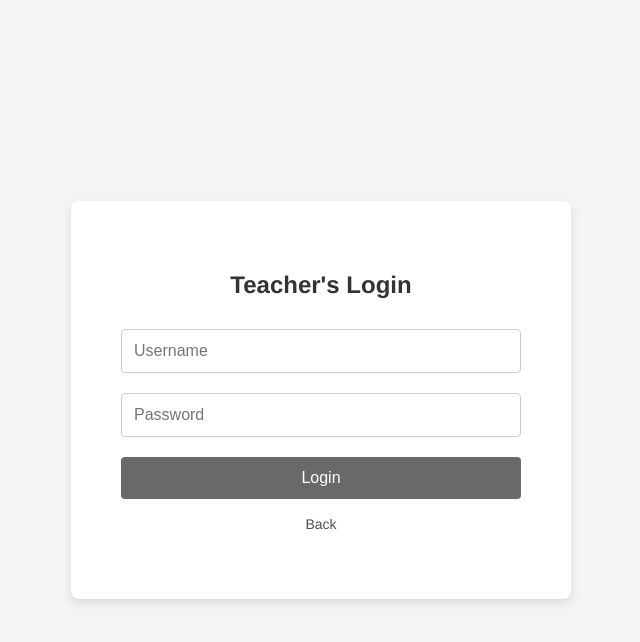
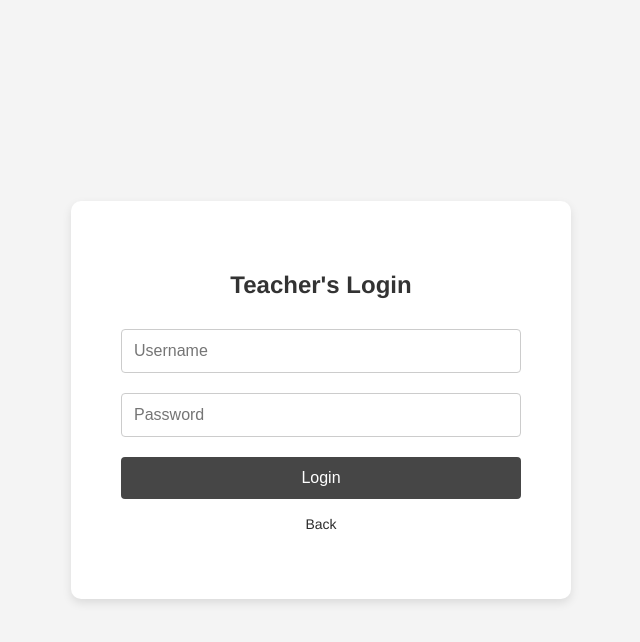
Before and after one commit to teety5354/RWB_student_report, a Flask app: page /login in a window 1280 px wide. Shown: the top 642 px of the page, without its empty margins (319-959 px from the left). Run offline with Flask 3, Linux system fonts and the light colour scheme.

Commit message:
css edit (style1 & style2)

```diff
--- a/static/style1.css
+++ b/static/style1.css
@@ -117,11 +117,11 @@ body {
       text-decoration: none;
       font-size: 25px;
       cursor: pointer;
-      transition: 0.3s ease-in-out;
+      transition: 0.25s ease-in-out;
     }
 
     .login-button:hover {
-      background-color: #4f4f4f;
+      background-color: #343434;
       color: white;
     }
     .github-icon-wrapper {
--- a/static/style3.css
+++ b/static/style3.css
@@ -15,7 +15,7 @@
     .login-container {
       background-color: #fff;
       padding: 50px;
-      border-radius: 8px;
+      border-radius: 10px;
       box-shadow: 0 4px 10px rgba(0, 0, 0, 0.1);
       width: 90%;
       max-width: 500px;
@@ -40,7 +40,7 @@
     .login-container button {
       width: 100%;
       padding: 12px;
-      background-color: #696969;
+      background-color: #464646;
       border: none;
       color: #fff;
       font-size: 16px;
@@ -50,7 +50,7 @@
     }
 
     .login-container button:hover {
-      background-color: #4f4f4f;
+      background-color: #121212;
     }
 
     .login-container .extra-links {
@@ -59,7 +59,7 @@
     }
 
     .login-container .extra-links a {
-      color: #4f4f4f;
+      color: #2c2c2c;
       text-decoration: none;
       font-size: 14px;
     }
--- a/templates/index.html
+++ b/templates/index.html
@@ -22,7 +22,9 @@
   </a>
   </div>
   <div class="top-left">
-    <img src="https://rwb.ac.th/wp-content/uploads/2021/09/logo11.png" alt="RWB Logo" class="logo">
+    <a href="https://rwb.ac.th/" target="_blank" class="logolink">
+      <img src="https://rwb.ac.th/wp-content/uploads/2021/09/logo11.png" alt="RWB Logo" class="logo">
+    </a>
     <h1 class="topheader"><span class="rwb">RWB</span> Student Report</h1>
   </div>
 
```
